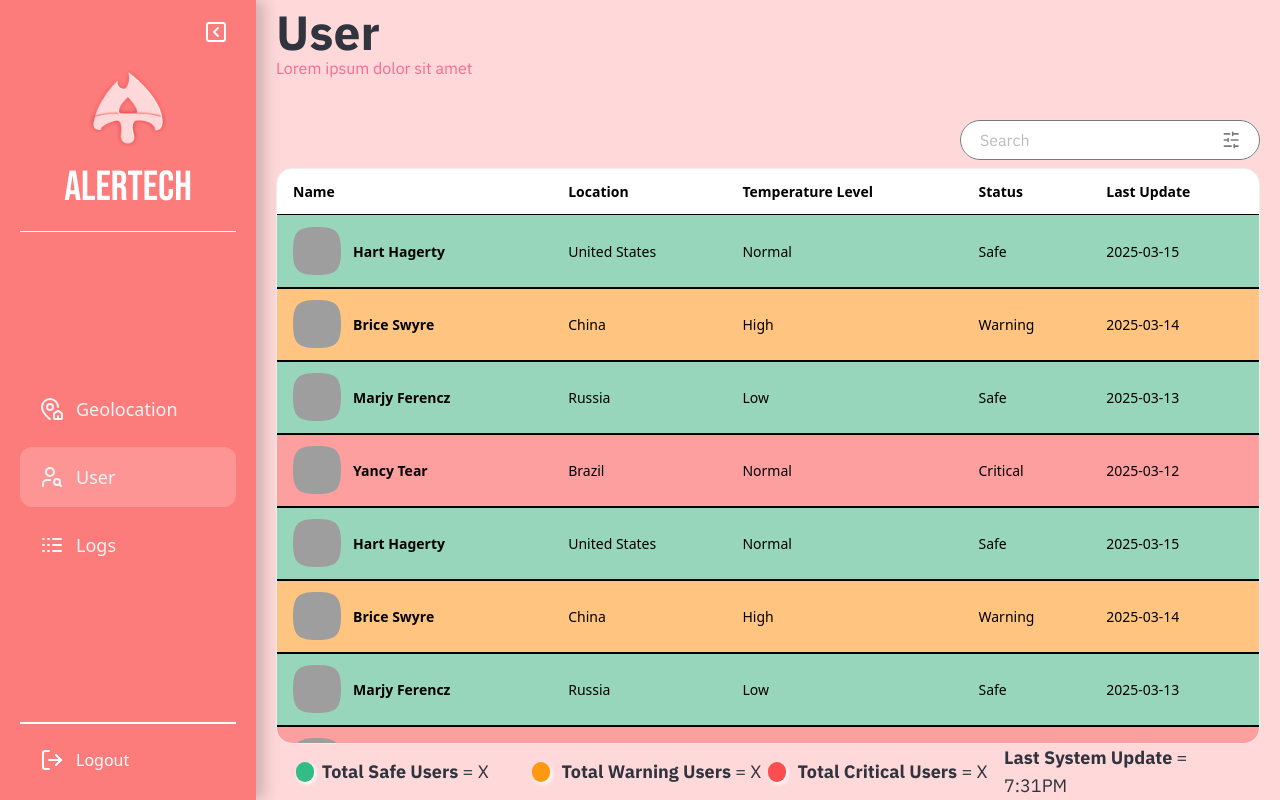
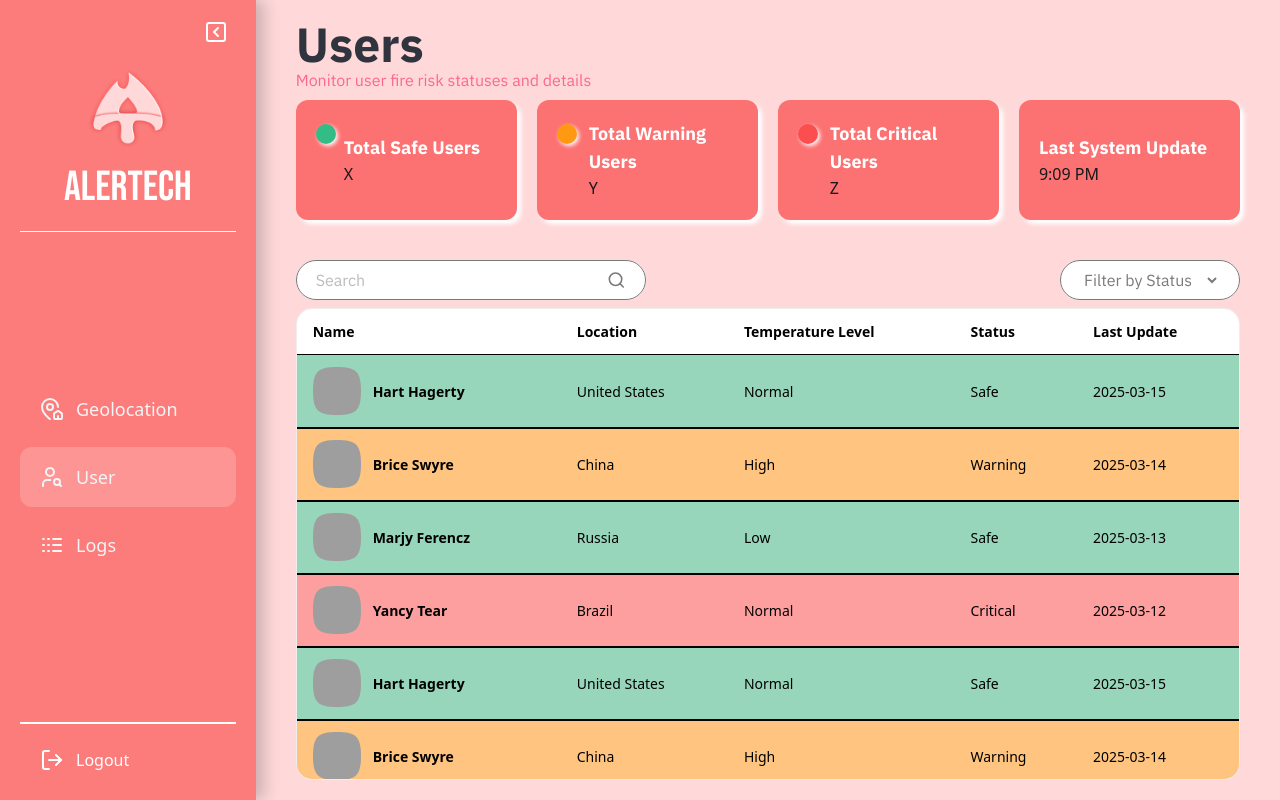
Before and after one commit to geraldsberongoy/Arduino-Hackathon-Web, a React (Vite) app in the folder frontend/: page /dashboard in a window 1280 px wide. Both pictures are taken after a click on the button "User". Built offline with nearby package versions, Linux system fonts and the light colour scheme; grey boxes are pictures that could not be loaded.

Commit message:
feat: update User component with enhanced layout, search functionality, and user status monitoring

```diff
--- a/frontend/src/components/User.jsx
+++ b/frontend/src/components/User.jsx
@@ -1,81 +1,88 @@
 import React from "react";
 import Table from "./ui/Table";
-import { SlidersHorizontal } from "lucide-react";
+import { SlidersHorizontal, Search } from "lucide-react";
 
 const User = () => {
   return (
-    <div className="h-screen w-full flex flex-col px-5 py-2">
+    <div className="h-screen w-full flex flex-col px-10 py-5">
       <h1 className="text-5xl font-bold font-['IBM_Plex_Sans'] text-[#30343f]">
-        User
+        Users
       </h1>
       <div className=" justify-start text-[#fc6791] text-base font-normal font-['IBM_Plex_Sans']">
-        Lorem ipsum dolor sit amet
+        Monitor user fire risk statuses and details
       </div>
-      <div className="w-full flex items-center justify-end pt-10 pb-2">
-        <div className="w-[300px] h-10 px-5 bg-white rounded-[50px] outline-1 outline-offset-[-1px] outline-[#7a7a7a] inline-flex justify-start items-center gap-[3px] overflow-hidden">
+
+      <div className="w-full flex mt-2 gap-5 ">
+        <div className="flex items-center gap-2 w-full bg-[#fb4f4f]/75 rounded-xl shadow-[4px_4px_4px_0px_rgba(255,255,255,1.00)] p-5">
+          <div className="flex items-start justify-start h-full pt-1">
+            <div className="w-5 h-5 bg-[#33bc85] rounded-full shadow-[2px_2px_4px_0px_rgba(255,255,255,1.00)]" />
+          </div>
+          <div className="w-full justify-center flex flex-col">
+            <span className="text-white text-lg font-bold font-['IBM_Plex_Sans']">
+              Total Safe Users
+            </span>
+            <p>X</p>
+          </div>
+        </div>
+
+        <div className="flex items-center gap-3 w-full  bg-[#fb4f4f]/75 rounded-xl shadow-[4px_4px_4px_0px_rgba(255,255,255,1.00)] p-5">
+          <div className="flex items-start justify-start h-full pt-1">
+            <div className="w-5 h-5 bg-[#ff9911] rounded-full shadow-[2px_2px_4px_0px_rgba(255,255,255,1.00)]" />
+          </div>
+          <div className="w-full justify-center flex flex-col">
+            <span className="text-white text-lg font-bold font-['IBM_Plex_Sans']">
+              Total Warning Users
+            </span>
+            <p>Y</p>
+          </div>
+        </div>
+
+        <div className="flex items-center gap-3 w-full  bg-[#fb4f4f]/75 rounded-xl shadow-[4px_4px_4px_0px_rgba(255,255,255,1.00)] p-5">
+          <div className="flex items-start justify-start h-full pt-1">
+            <div className="w-5 h-5 bg-[#fb4f4f] rounded-full shadow-[2px_2px_4px_0px_rgba(255,255,255,1.00)]" />
+          </div>
+          <div className="w-full justify-center  flex flex-col">
+            <span className="text-white text-lg font-bold font-['IBM_Plex_Sans']">
+              Total Critical Users
+            </span>
+            <p>Z</p>
+          </div>
+        </div>
+
+        <div className="flex items-center gap-3 w-full  bg-[#fb4f4f]/75 rounded-xl shadow-[4px_4px_4px_0px_rgba(255,255,255,1.00)] p-5">
+          <div className="w-full justify-center flex flex-col">
+            <span className="text-white text-lg font-bold font-['IBM_Plex_Sans']">
+              Last System Update
+            </span>
+            <p>9:09 PM</p>
+          </div>
+        </div>
+      </div>
+
+      <div className="w-full flex items-center justify-between pt-10 pb-2">
+        <div className="w-[350px] h-10 px-5 bg-white rounded-[50px] outline-1 outline-offset-[-1px] outline-[#7a7a7a] inline-flex justify-start items-center gap-[3px] overflow-hidden">
           <input
             type="text"
             placeholder="Search"
             className="w-full h-full bg-transparent text-[#7a7a7a] text-base font-normal font-['IBM_Plex_Sans'] outline-none"
           />
-          <SlidersHorizontal size={20} color="#7a7a7a" />
+          <Search size={20} color="#7a7a7a" />
+        </div>
+
+        <div className="w-[180px] h-10 px-5 bg-white rounded-[50px] outline outline-offset-[-1px] outline-[#7a7a7a] inline-flex justify-start items-center gap-[3px] overflow-hidden">
+          <select className="w-full h-full bg-transparent text-[#7a7a7a] text-base font-normal font-['IBM_Plex_Sans'] outline-none">
+            <option value="default" disabled selected>
+              Filter by Status
+            </option>
+            <option value="location">Location</option>
+            <option value="temperature">Temperature</option>
+            <option value="status">Status</option>
+            <option value="lastUpdate">Last Update</option>
+          </select>
         </div>
       </div>
 
       <Table />
-
-      <div className="w-full h-10 flex px-5 mt-2">
-        <div className="flex items-center gap-2 w-full">
-          <div className="w-5 h-5 bg-[#33bc85] rounded-full shadow-[2px_2px_4px_0px_rgba(255,255,255,1.00)]" />
-          <div className="w-full justify-center">
-            <span class="text-[#30343f] text-lg font-bold font-['IBM_Plex_Sans']">
-              Total Safe Users
-            </span>
-            <span class="text-[#30343f] text-lg font-normal font-['IBM_Plex_Sans']">
-              {" "}
-              = X
-            </span>
-          </div>
-        </div>
-
-        <div className="flex items-center gap-3 w-full">
-          <div className="w-5 h-5 bg-[#ff9911] rounded-full shadow-[2px_2px_4px_0px_rgba(255,255,255,1.00)]" />
-          <div className="w-full justify-center">
-            <span class="text-[#30343f] text-lg font-bold font-['IBM_Plex_Sans']">
-              Total Warning Users
-            </span>
-            <span class="text-[#30343f] text-lg font-normal font-['IBM_Plex_Sans']">
-              {" "}
-              = X
-            </span>
-          </div>
-        </div>
-
-        <div className="flex items-center gap-3 w-full">
-          <div className="w-5 h-5 bg-[#fb4f4f] rounded-full shadow-[2px_2px_4px_0px_rgba(255,255,255,1.00)]" />{" "}
-          <div className="w-full justify-center">
-            <span class="text-[#30343f] text-lg font-bold font-['IBM_Plex_Sans']">
-              Total Critical Users
-            </span>
-            <span class="text-[#30343f] text-lg font-normal font-['IBM_Plex_Sans']">
-              {" "}
-              = X
-            </span>
-          </div>
-        </div>
-
-        <div className="flex items-center gap-3 w-full">
-          <div className="w-full justify-center">
-            <span class="text-[#30343f] text-lg font-bold font-['IBM_Plex_Sans']">
-              Last System Update
-            </span>
-            <span class="text-[#30343f] text-lg font-normal font-['IBM_Plex_Sans']">
-              {" "}
-              = 7:31PM
-            </span>
-          </div>
-        </div>
-      </div>
     </div>
   );
 };
```
